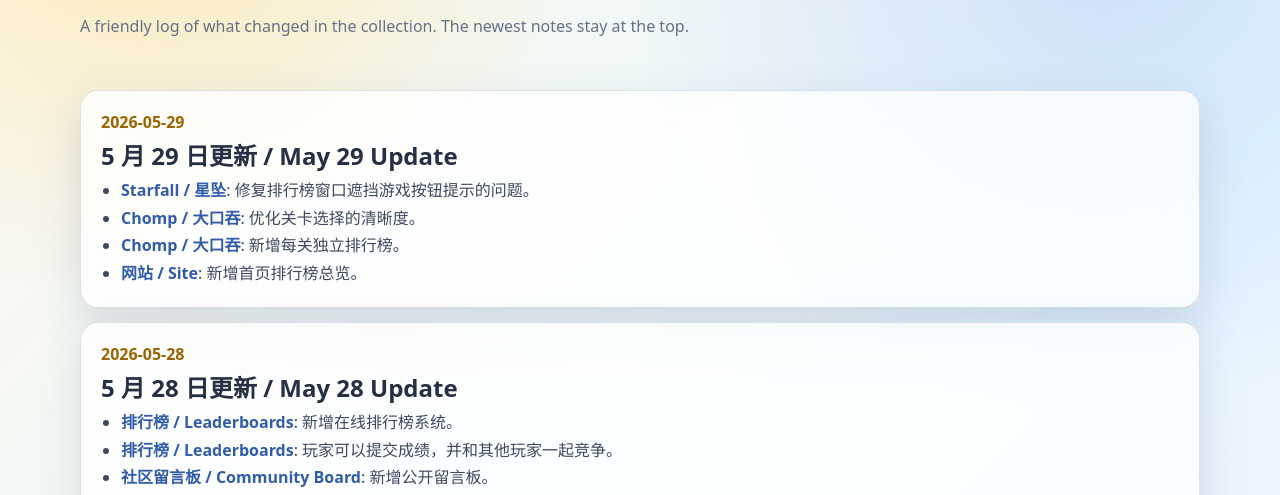
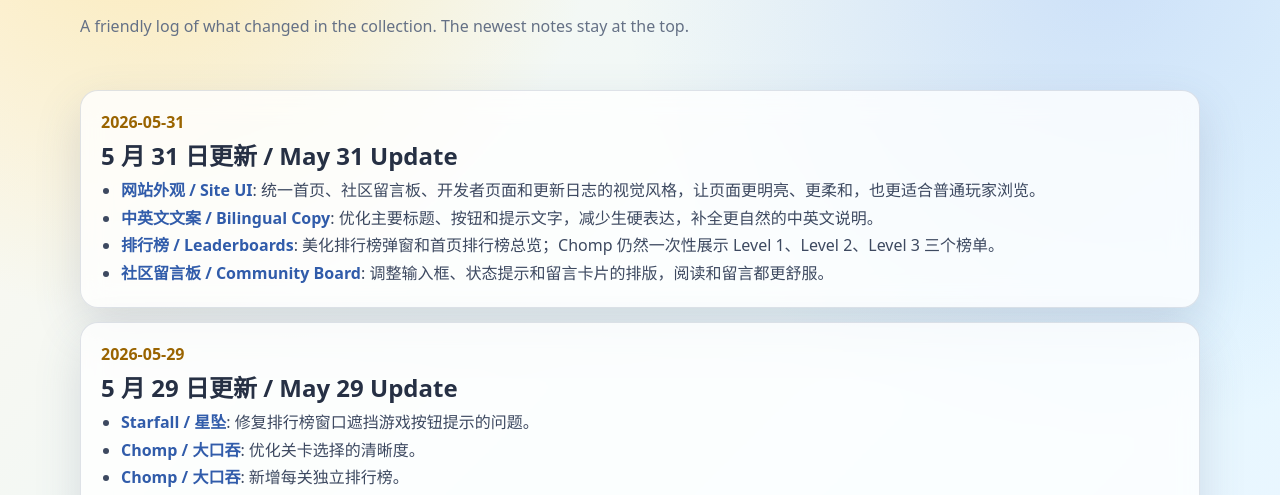
Before and after one commit to ZIzi821/ZIzi_Game, a website: page updates.html in a window 1280 px wide. Shown: the part 305-800 px from the top of the page. Drawn offline with Linux system fonts and the light colour scheme.

Commit message:
Add May 31 update log

```diff
--- a/updates.html
+++ b/updates.html
@@ -17,6 +17,17 @@
       </header>
 
       <section class="log-list" aria-label="更新日志列表 / Update list">
+        <article class="log-card">
+          <time datetime="2026-05-31">2026-05-31</time>
+          <h2>5 月 31 日更新 / May 31 Update</h2>
+          <ul>
+            <li><span class="tag">网站外观 / Site UI</span>: 统一首页、社区留言板、开发者页面和更新日志的视觉风格，让页面更明亮、更柔和，也更适合普通玩家浏览。</li>
+            <li><span class="tag">中英文文案 / Bilingual Copy</span>: 优化主要标题、按钮和提示文字，减少生硬表达，补全更自然的中英文说明。</li>
+            <li><span class="tag">排行榜 / Leaderboards</span>: 美化排行榜弹窗和首页排行榜总览；Chomp 仍然一次性展示 Level 1、Level 2、Level 3 三个榜单。</li>
+            <li><span class="tag">社区留言板 / Community Board</span>: 调整输入框、状态提示和留言卡片的排版，阅读和留言都更舒服。</li>
+          </ul>
+        </article>
+
         <article class="log-card">
           <time datetime="2026-05-29">2026-05-29</time>
           <h2>5 月 29 日更新 / May 29 Update</h2>
```
